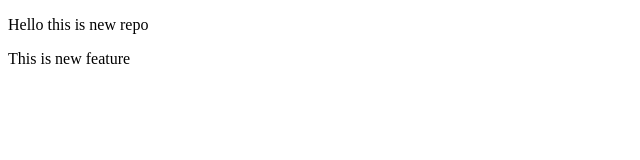
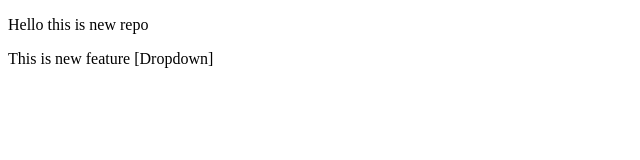
Before and after one commit to Shantanu-Avhad06/LocalRepo, a plain HTML site: page index.html in a window 1280 px wide. Shown: the full height of the page, 0-640 px from the left. Drawn offline with Linux system fonts and the light colour scheme.

Commit message:
Add Dropdown

```diff
--- a/index.html
+++ b/index.html
@@ -7,7 +7,7 @@
 </head>
 <body>
     <p>Hello this is new repo</p>
-    <p>This is new feature</p>
+    <p>This is new feature [Dropdown]</p>
 
 </body>
 </html>
```
